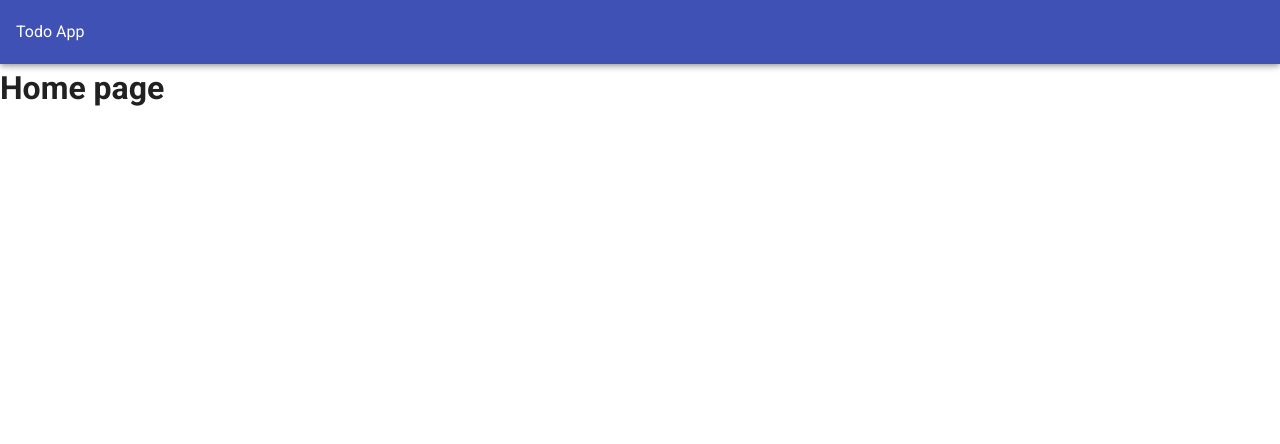
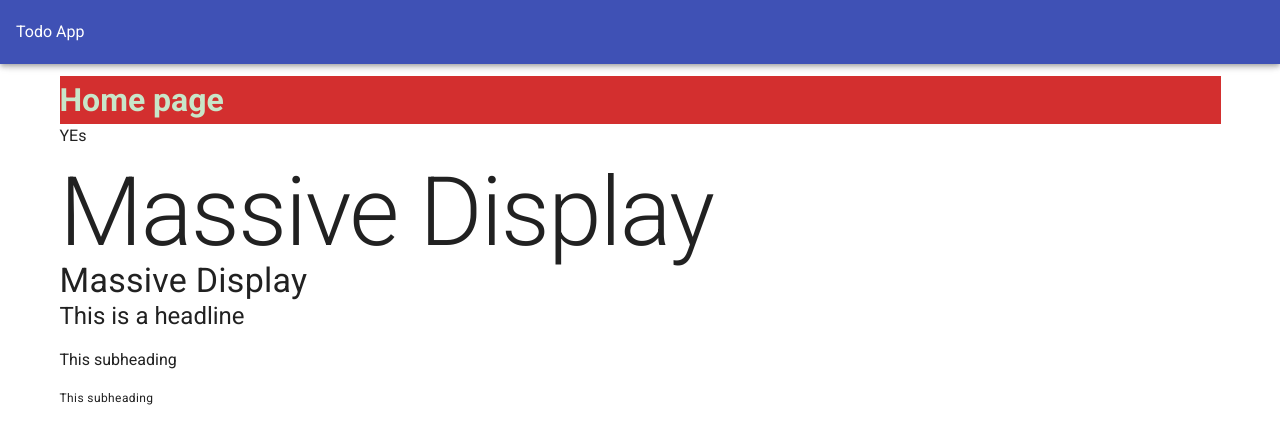
Before and after one commit to francodev25/practice-vuetify, a Vue app: page / in a window 1280 px wide. Shown: the top 444 px of the page. Built offline with nearby package versions, Linux system fonts and the light colour scheme.

Commit message:
Update Readme and First steps vuetify

```diff
--- a/src/views/Home.vue
+++ b/src/views/Home.vue
@@ -1,5 +1,16 @@
 <template>
-  <h1>Home page</h1>
+  <v-container>
+    <h1 class="red darken-2 green--text text--lighten-4">Home page</h1>
+    <p>YEs</p>
+    <h1 class="display-4">Massive Display</h1>
+    <h1 class="display-1">Massive Display</h1>
+
+    <p class="headline">This is a headline</p>
+    <p class="subheading">This subheading </p>
+    <p class="caption">This subheading </p>
+
+
+  </v-container>
 </template>
 
 <script>
```
Also changed, not shown: 1 other file (tests, documents, lock files or other folders).
